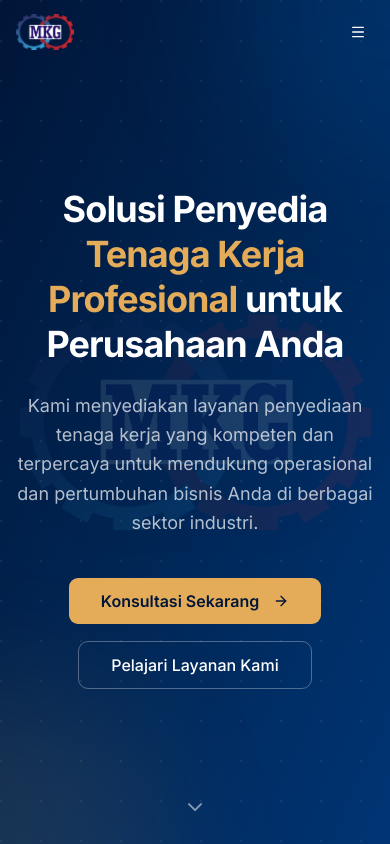
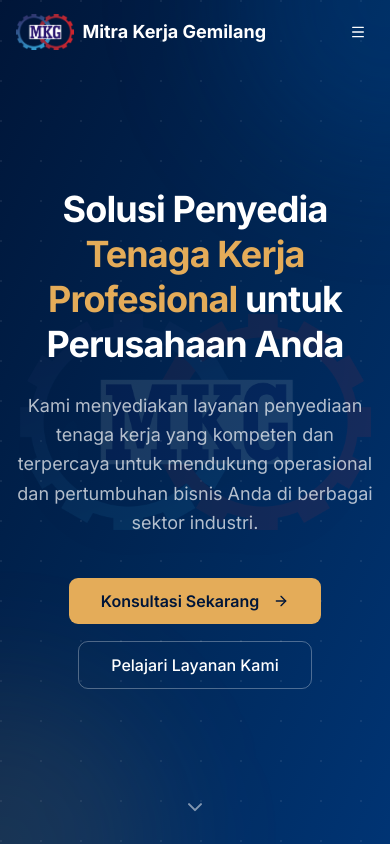
Before and after one commit to rizkymfrz/mkg, a Next.js app: page / in a window 390 px wide. Shown: the top 844 px of the page. Built offline with nearby package versions, Linux system fonts and the light colour scheme.

Commit message:
feat: add some features (again & again)

```diff
--- a/components/sections/navbar/index.tsx
+++ b/components/sections/navbar/index.tsx
@@ -46,9 +46,13 @@ export function Navbar() {
     >
       <div className="mx-auto flex h-16 md:h-20 max-w-7xl items-center justify-between px-4 sm:px-6 lg:px-8">
         <a href="/" className="flex items-center gap-2">
-          <img src="/logo.png" alt="PT Mitra Kerja Gemilang Logo" className="h-9 w-auto object-contain" />
+          <img
+            src="/logo.png"
+            alt="PT Mitra Kerja Gemilang Logo"
+            className="h-9 w-auto object-contain"
+          />
           <span
-            className={`font-bold text-lg transition-colors duration-300 hidden sm:block ${
+            className={`font-bold text-lg transition-colors duration-300 block ${
               scrolled ? "text-brand-900" : "text-white"
             }`}
           >
```
